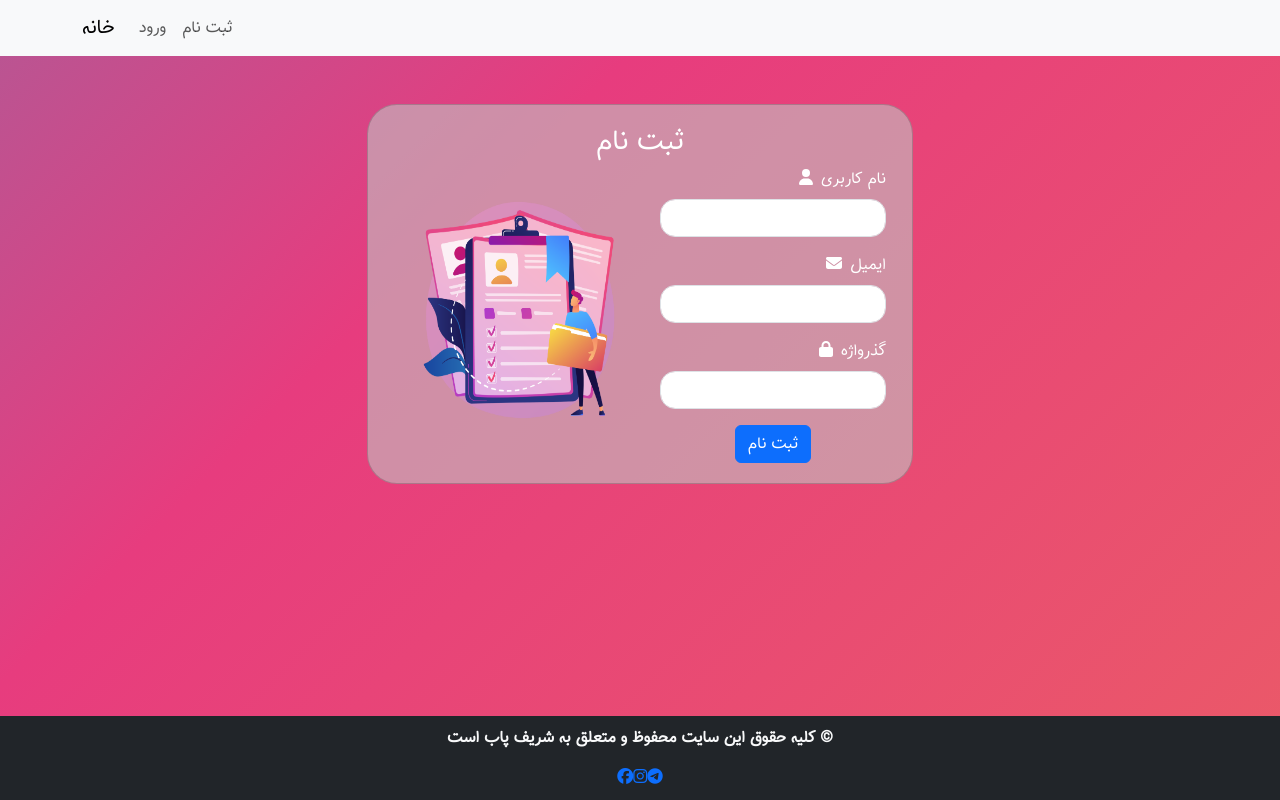
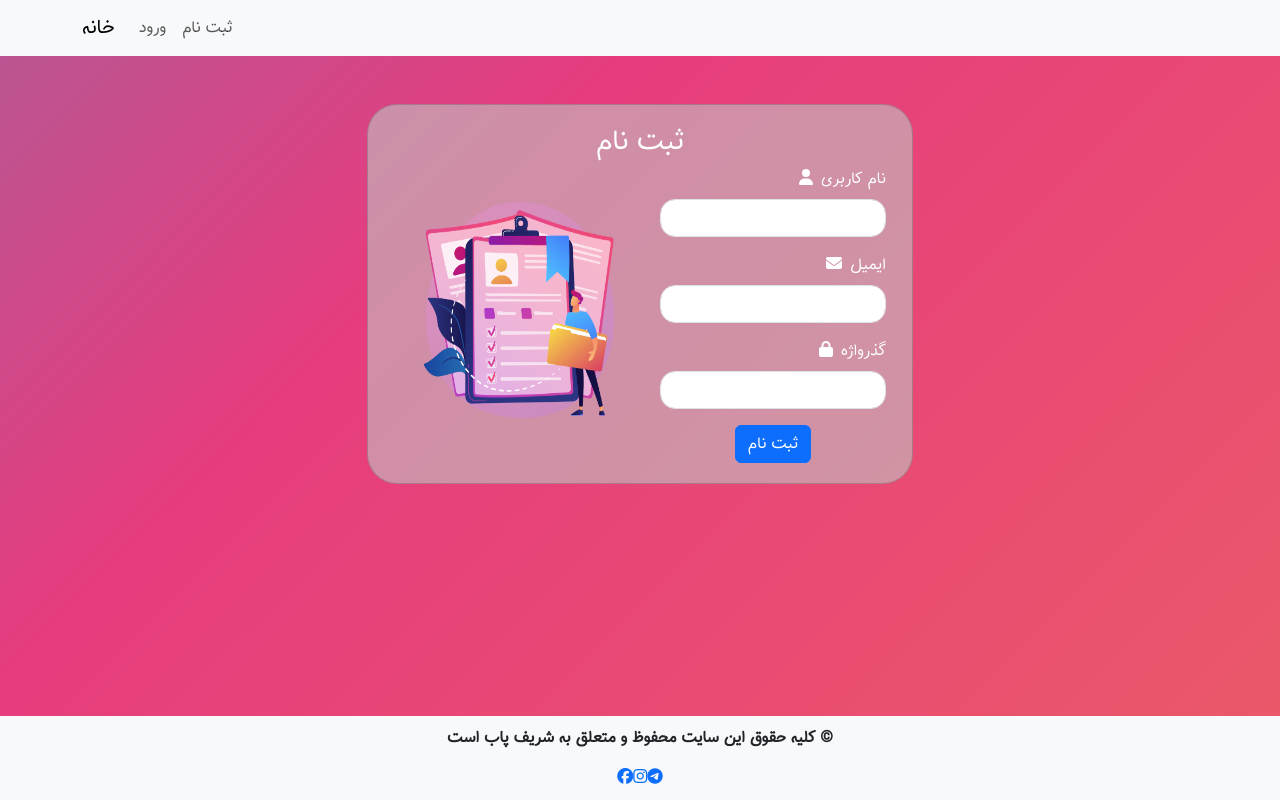
Before and after one commit to Forooz99/Sharif_Pub_Client, a React (Create React App) app: page /signup in a window 1280 px wide. Built offline with nearby package versions, Linux system fonts and the light colour scheme.

Commit message:
problems solved

```diff
--- a/src/components/Footer/Footer.js
+++ b/src/components/Footer/Footer.js
@@ -4,7 +4,7 @@ import '@fortawesome/fontawesome-free/css/all.min.css';
 
 const Footer = () => {
   return (
-    <footer className="footer bg-dark text-light">
+    <footer className="footer bg-light text-dark">
       <div className="container">
         <p className="text-center">
           کلیه حقوق این سایت محفوظ و متعلق به شریف پاب است &copy;
```
